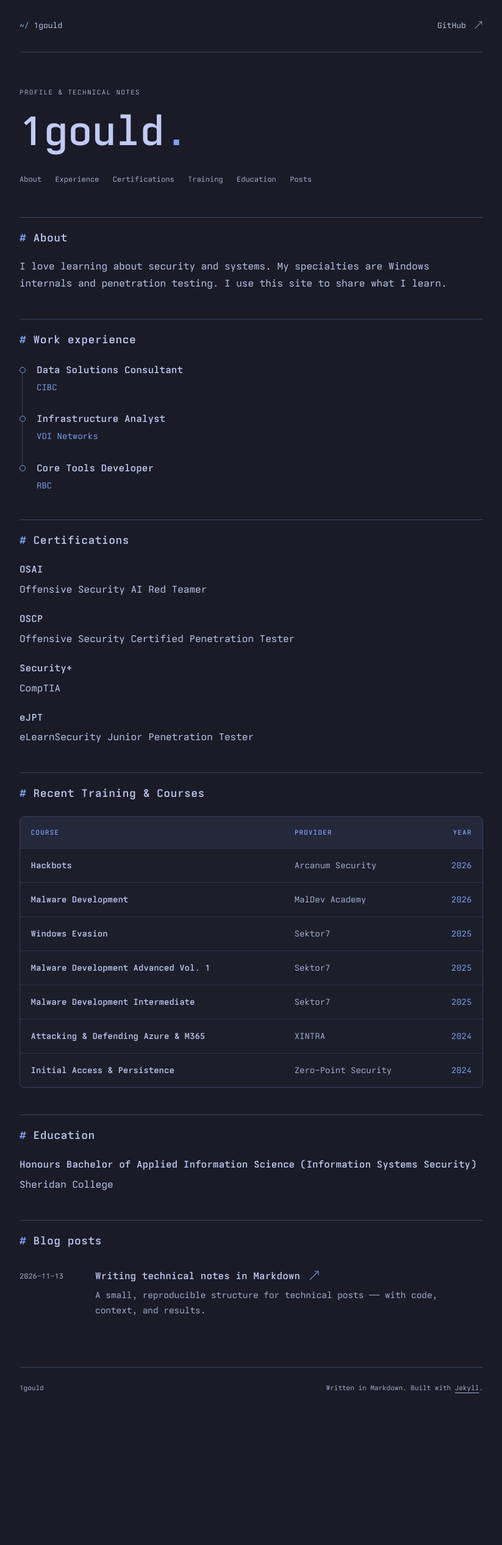
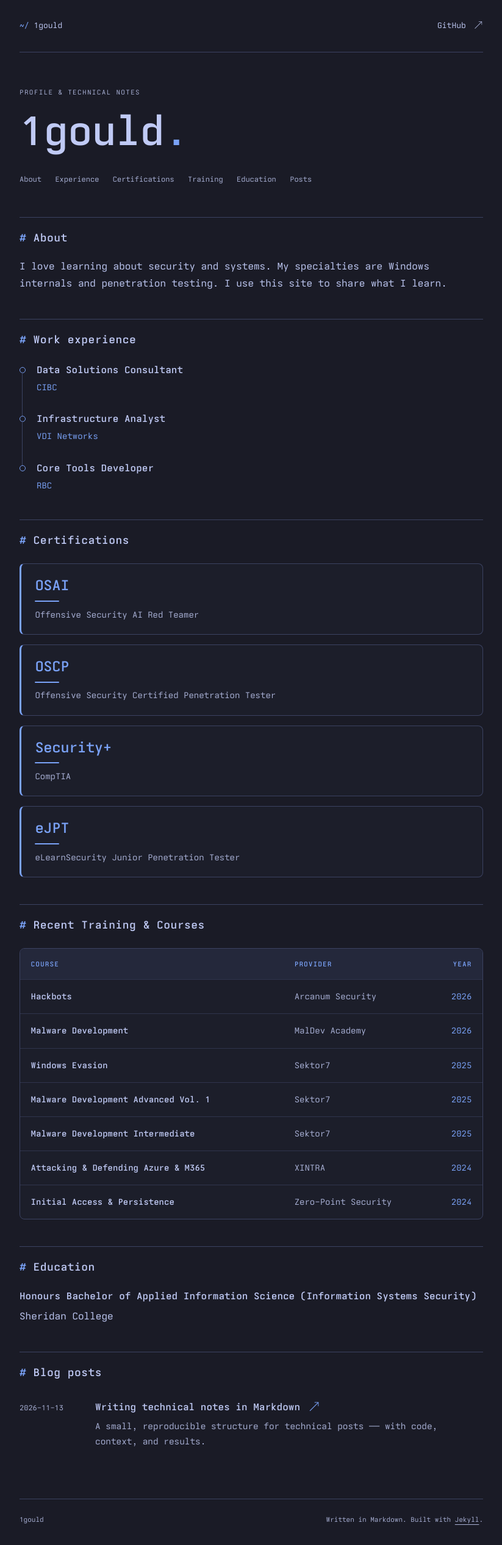
Before and after one commit to 1Gould/1gould.github.io, a Jekyll site: the page built from index.md, in a window 1280 px wide. Shown: the whole page at 61% size, without its empty margins (228-1051 px from the left). Built offline with Jekyll 4.4.1, drawn with Linux system fonts in a browser that asks for light colours; before the commit the page ends 2319 px from its top, so only the background shows below that.

Commit message:
Style certifications as stacked cards with accent underlines

```diff
--- a/assets/css/style.css
+++ b/assets/css/style.css
@@ -133,6 +133,44 @@ h1 { margin: 0; font-size: clamp(2.1rem, 6vw, 3rem); font-weight: 600; letter-sp
 }
 .experience-timeline h3 { margin: 0; line-height: 1.5; }
 .experience-timeline p { margin: .25rem 0 0; color: var(--accent); font-size: .875rem; }
+/* Markdown list entries pair a prominent certification name with its details.
+   Cards stay in one vertical column at every screen size. */
+.prose .certification-grid {
+  display: grid;
+  grid-template-columns: minmax(0, 1fr);
+  gap: 1rem;
+  list-style: none;
+  padding: 0;
+  margin: 1.5rem 0;
+}
+.prose .certification-grid > li {
+  min-width: 0;
+  margin: 0;
+  padding: 1.25rem 1.4rem;
+  border: 1px solid var(--line);
+  border-left: 3px solid var(--accent);
+  border-radius: 8px;
+  background: color-mix(in srgb, var(--accent) 2%, var(--paper));
+}
+.certification-grid h3 {
+  margin: 0;
+  color: var(--accent);
+  font-size: 1.5rem;
+  font-weight: 600;
+  line-height: 1.3;
+  letter-spacing: -.02em;
+}
+/* Short decorative rule emphasizes the name without implying a link. */
+.certification-grid h3::after {
+  content: "";
+  display: block;
+  width: 2.5rem;
+  height: 2px;
+  margin-top: .55rem;
+  background: var(--accent);
+  border-radius: 1px;
+}
+.certification-grid p { margin: .6rem 0 0; color: var(--muted); font-size: .875rem; line-height: 1.65; }
 .prose table { display: block; max-width: 100%; overflow-x: auto; border-collapse: collapse; margin: 1.5rem 0; font-size: .9rem; }
 .prose th, .prose td { padding: .7rem 1rem; border-bottom: 1px solid var(--line); text-align: left; }
 .prose th { font-weight: 600; }
--- a/index.md
+++ b/index.md
@@ -24,21 +24,22 @@ I love learning about security and systems. My specialties are Windows internals
 
 ## Certifications
 
-### OSAI
+- ### OSAI
 
-Offensive Security AI Red Teamer
+  Offensive Security AI Red Teamer
 
-### OSCP
+- ### OSCP
 
-Offensive Security Certified Penetration Tester
+  Offensive Security Certified Penetration Tester
 
-### Security+
+- ### Security+
 
-CompTIA
+  CompTIA
 
-### eJPT
+- ### eJPT
 
-eLearnSecurity Junior Penetration Tester
+  eLearnSecurity Junior Penetration Tester
+{: .certification-grid role="list" aria-labelledby="certifications"}
 
 ## Recent Training & Courses {#trainings}
 
```
